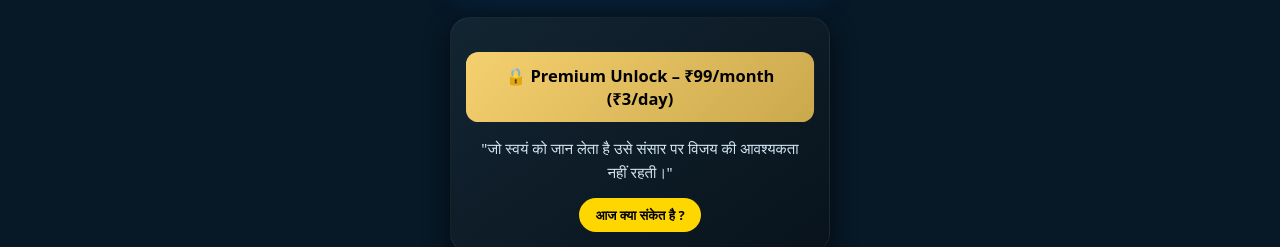
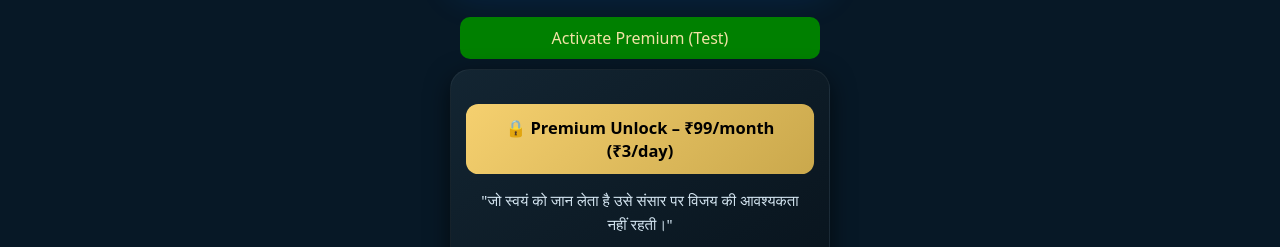
Before and after one commit to anandgandharwa-create/zqf-demo, a plain HTML site: page index.html in a window 1280 px wide. Shown: the part 270-517 px from the top of the page. Drawn offline with Linux system fonts and the light colour scheme.

Commit message:
Update index.html

```diff
--- a/index.html
+++ b/index.html
@@ -1112,7 +1112,10 @@ Return to your original state
 </div>
 
 </div>
-
+<div onclick="localStorage.setItem('premium','yes')"
+style="background:green;padding:10px;margin:10px;border-radius:10px;">
+Activate Premium (Test)
+</div>
 
 <!-- DAILY KRISHNA MESSAGE -->
 
@@ -1650,10 +1653,12 @@ if ('serviceWorker' in navigator) {
   <script>
 function goPremium(){
 
+// अगर user premium है
 if(localStorage.getItem("premium") === "yes"){
     window.location.href = "premium/tools.html";
 }
 else{
+    alert("यह Premium Feature है");
     window.location.href = "pages/premium.html";
 }
 
```
